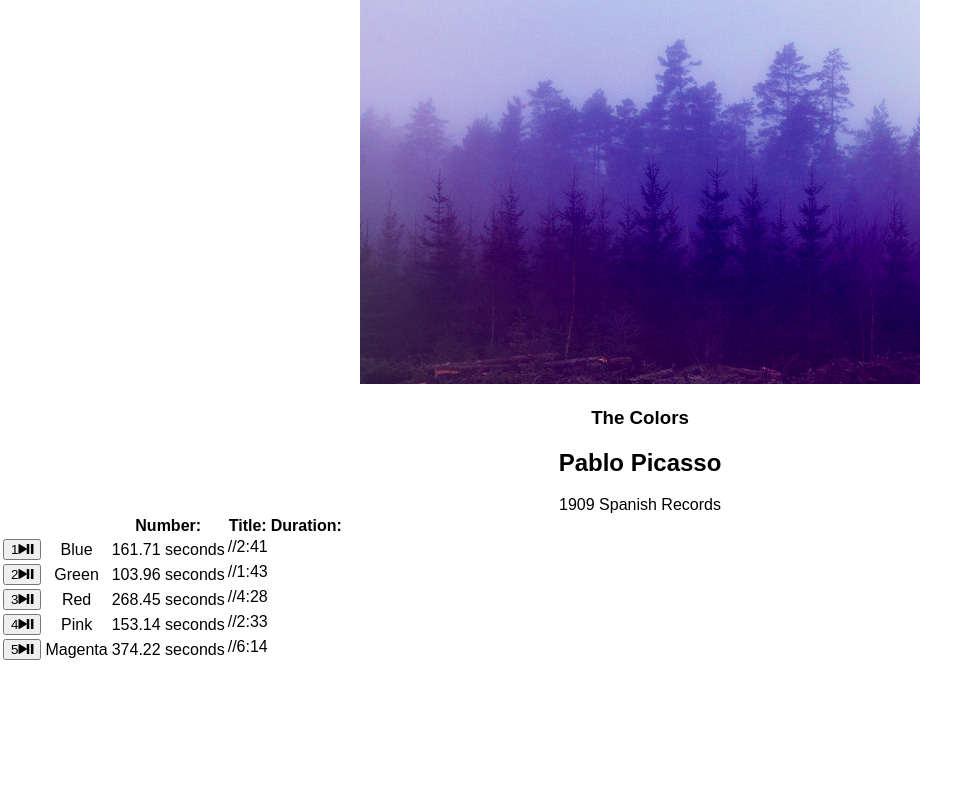
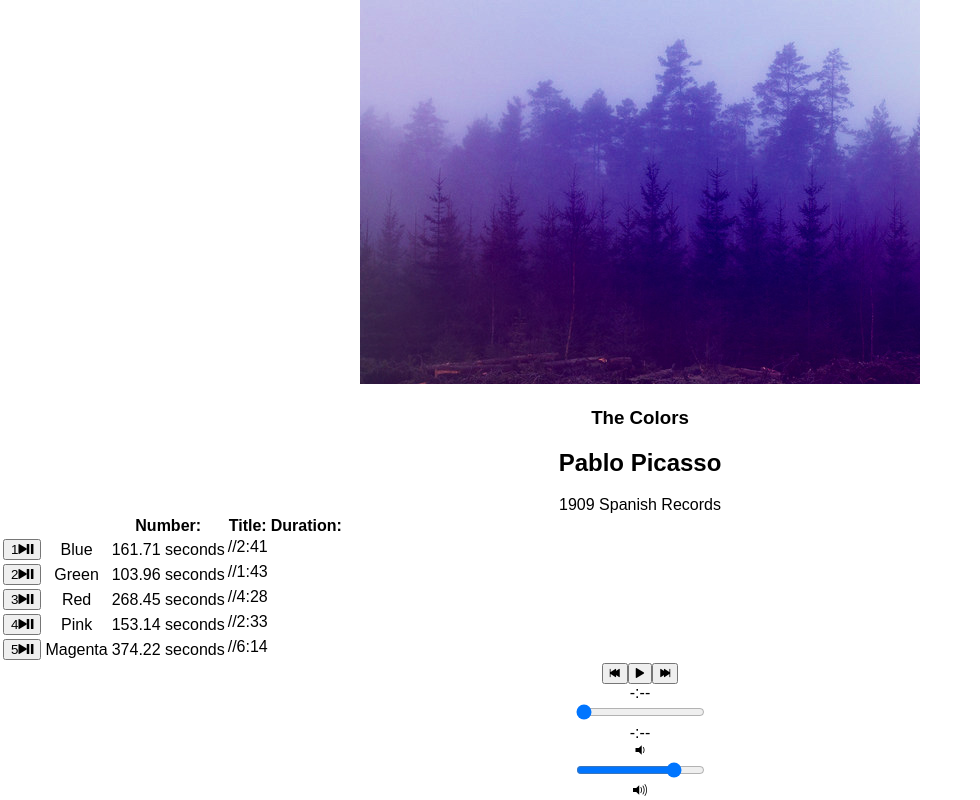
Before and after one commit to CodyMRamirez/bloc-jams-react, a React (Create React App) app: page /album/the-colors in a window 1280 px wide. Shown: the part 274-1074 px from the top of the page, without its empty margins (0-980 px from the left). Before the commit the page ends 937 px from the top, so only its background shows below. Built offline with nearby package versions, Linux system fonts and the light colour scheme.

Commit message:
Checkpoint 8 BJR Player Bar Buttons: Completed

```diff
--- a/src/components/Album.js
+++ b/src/components/Album.js
@@ -1,5 +1,6 @@
 import React, { Component } from 'react';
 import albumData from './../data/albums';
+import PlayerBar from './PlayerBar';
 
 class Album extends Component {
   constructor(props) {
@@ -42,6 +43,14 @@
       if (!isSameSong) { this.setSong(song); }
       this.play();
     }
+  }
+
+  handlePrevClick() {
+    const currentIndex = this.state.album.songs.findIndex(song => this.state.currentSong === song);
+    const newIndex = Math.max(0, currentIndex -1);
+    const newSong = this.state.album.songs[newIndex];
+    this.setSong(newSong);
+    this.play(newSong);
   }
 
   render() {
@@ -88,6 +97,12 @@
 
           </tbody>
         </table>
+        <PlayerBar
+          isPlaying={this.state.isPlaying}
+          currentSong={this.state.currentSong}
+          handleSongClick={() => this.handleSongClick(this.state.currentSong)}
+          handlePrevClick={() => this.handlePrevClick()}
+        />
       </section>
     );
   }
--- /dev/null
+++ b/src/components/PlayerBar.js
@@ -0,0 +1,33 @@
+import React, { Component } from 'react';
+
+class PlayerBar extends Component {
+  render() {
+    return(
+      <section className="player-bar">
+        <section id="buttons">
+          <button id="previous" onClick={this.props.handlePrevClick}>
+            <span className="ion-skip-backward"></span>
+          </button>
+          <button id="play-pause" onClick={this.props.handleSongClick}>
+            <span className={this.props.isPlaying ? 'ion-pause' : 'ion-play'}></span>
+          </button>
+          <button id="next">
+            <span className="ion-skip-forward"></span>
+          </button>
+        </section>
+        <section id="time-control">
+          <div className="current-time">-:--</div>
+          <input type="range" className="seek-bar" value="0" />
+          <div className="total-time">-:--</div>
+        </section>
+        <section id="volume-control">
+          <div className="icon ion-volume-low"></div>
+          <input type="range" className="seek-bar" value="80" />
+          <div className="icon ion-volume-high"></div>
+        </section>
+      </section>
+    );
+  }
+}
+
+export default PlayerBar;
```
